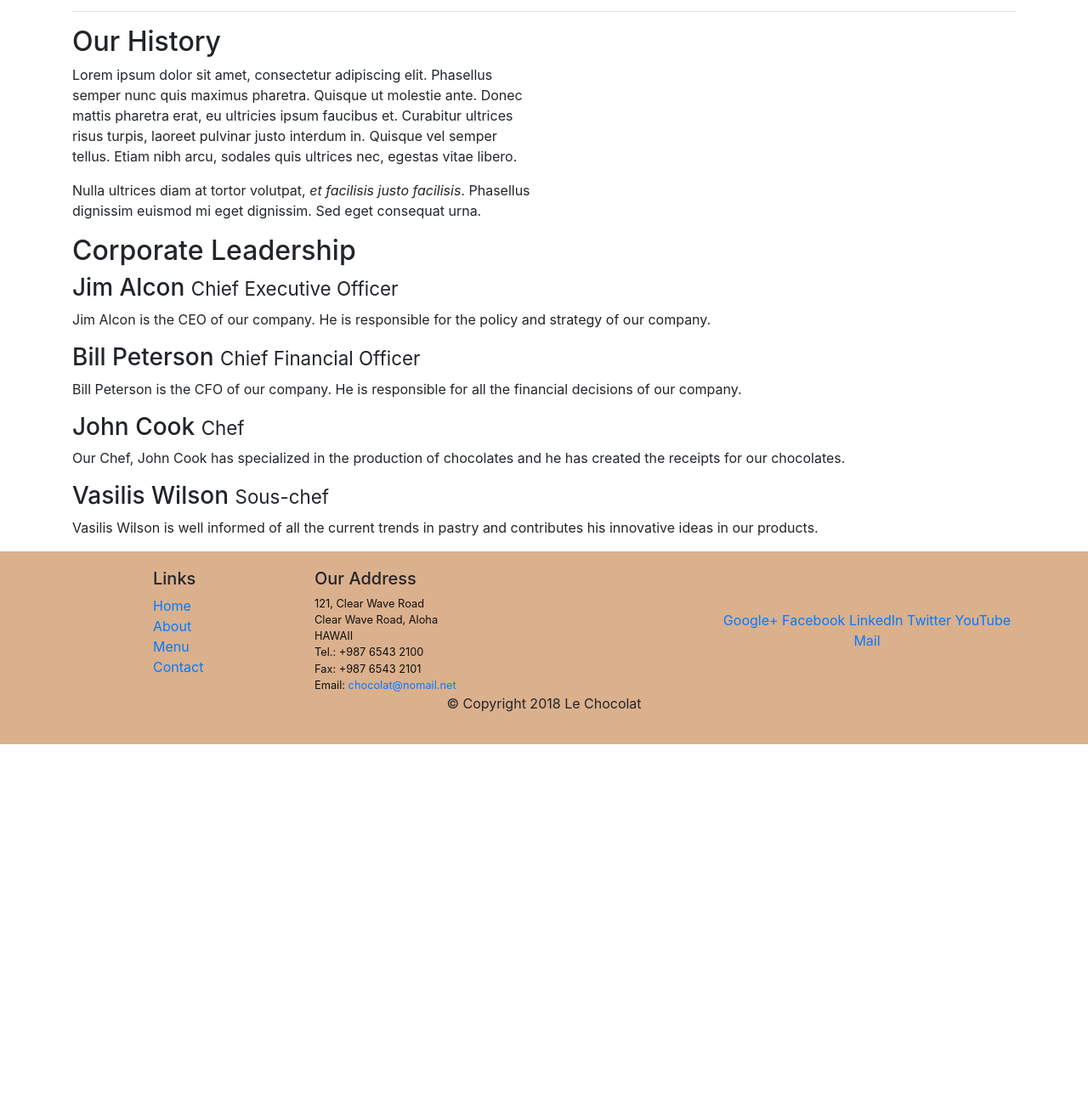
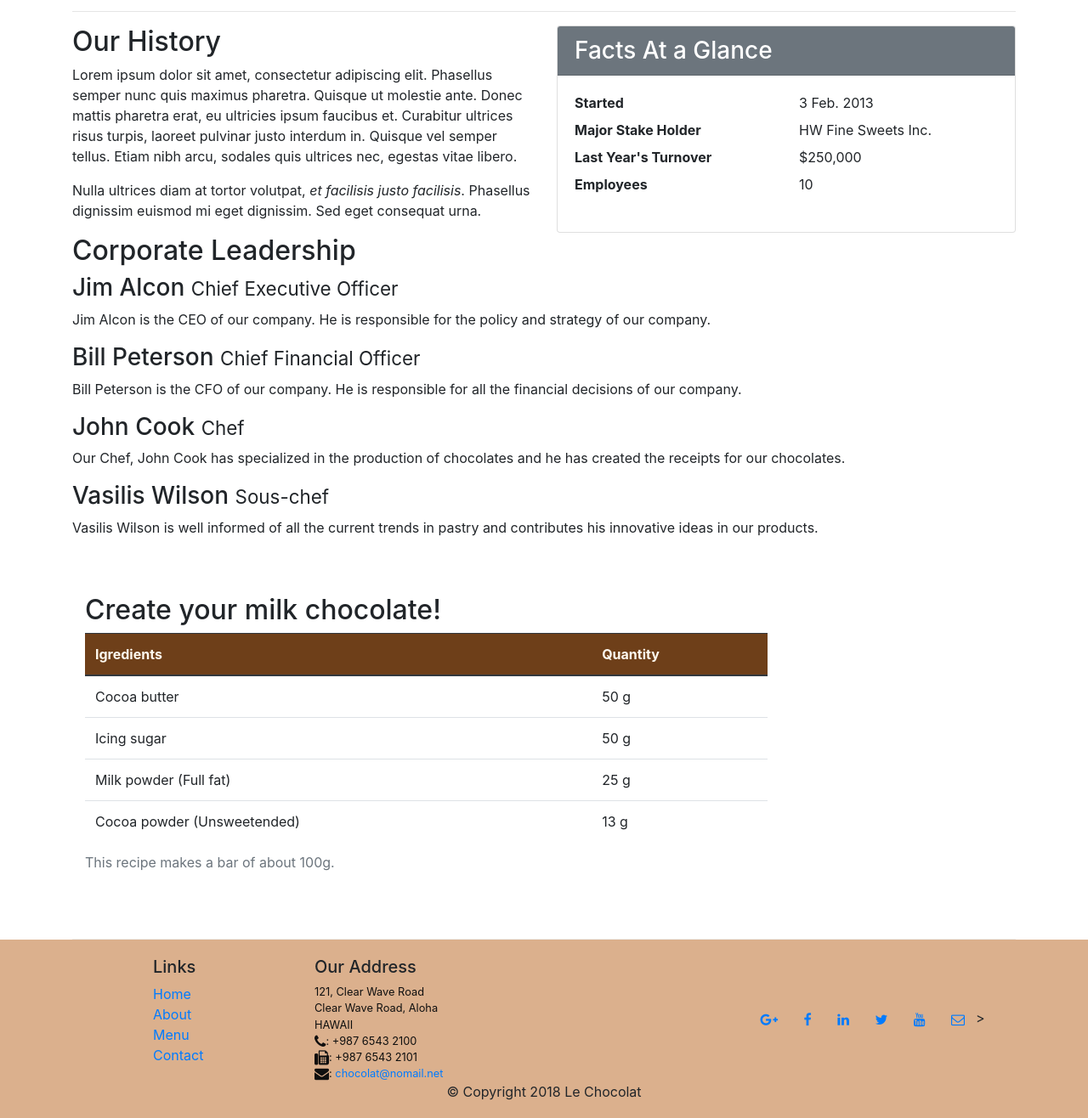
Before and after one commit to Daniel-w3/leChocolat, a website: page aboutus.html in a window 1280 px wide. Shown: the part 411-1727 px from the top of the page at 85% size. Before the commit the page ends 1287 px from the top, so only its background shows below. Drawn offline with nearby package versions, Linux system fonts and the light colour scheme.

Commit message:
Tables and Cards

```diff
--- a/CSS/styles.css
+++ b/CSS/styles.css
@@ -31,3 +31,8 @@ body{
 .bg-light {
     background-color: #dbb08d !important;
 }
+.table .thead-dark th{
+    color:floralwhite;
+    background-color:#6E3F19
+}
+tr:hover {background-color:#dbb08db0!important}
--- a/aboutus.html
+++ b/aboutus.html
@@ -10,6 +10,7 @@
     <!-- Bootstrap CSS -->
     <link rel="stylesheet" href="node_modules/bootstrap/dist/css/bootstrap.min.css">
     <link href="CSS/styles.css" rel="stylesheet">
+    <link rel="stylesheet" href="node_modules/font-awesome/css/font-awesome.min.css">
 </head>
 
 <body>
@@ -53,6 +54,21 @@
                     euismod mi eget dignissim. Sed eget consequat urna. </p>
             </div>
             <div class="col col-sm">
+                <div class="card">
+                    <h3 class="card-header bg-secondary text-white">Facts At a Glance</h3>
+                    <div class="card-body">
+                        <dl class="row">
+                            <dt class="col-6">Started</dt>
+                            <dd class="col-6">3 Feb. 2013</dd>
+                            <dt class="col-6">Major Stake Holder</dt>
+                            <dd class="col-6">HW Fine Sweets Inc.</dd>
+                            <dt class="col-6">Last Year's Turnover</dt>
+                            <dd class="col-6">$250,000</dd>
+                            <dt class="col-6">Employees</dt>
+                            <dd class="col-6">10</dd>
+                        </dl>
+                    </div>
+                </div>
             </div>
         </div>
 
@@ -78,7 +94,42 @@
                     ideas in our products. </p>
             </div>
         </div>
-
+        <div class="row row-content">
+            <div class="col-12 col-sm-9">
+                <h2> Create your milk chocolate!</h2>
+                <div class="table-responsive">
+                    <table class="table table-hover">
+                        <caption>This recipe makes a bar of about 100g.</caption>
+                        <thead class="thead-dark">
+                            <tr>
+                                <th>Igredients</th>
+                                <th>Quantity</th>
+                            </tr>
+                        </thead>
+                        <tbody>
+                            <tr>
+                                <td>Cocoa butter</td>
+                                <td>50 g</td>
+                            </tr>
+                            <tr>
+                                <td>Icing sugar</td>
+                                <td>50 g</td>
+                            </tr>
+                            <tr>
+                                <td>Milk powder (Full fat)</td>
+                                <td>25 g</td>
+                            </tr>
+                            <tr>
+                                <td>Cocoa powder (Unsweetended)</td>
+                                <td>13 g</td>
+                            </tr>
+                        </tbody>
+                    </table>
+                </div>
+            </div>
+            <div class="col-12 col-sm-3">
+            </div>
+        </div>
     </div>
 
     <footer class="footer">
@@ -99,19 +150,26 @@
                         121, Clear Wave Road<br>
                         Clear Wave Road, Aloha<br>
                         HAWAII<br>
-                        Tel.: +987 6543 2100<br>
-                        Fax: +987 6543 2101<br>
-                        Email: <a href="mailto:chocolat@nomail.net">chocolat@nomail.net</a>
+                        <i class="fa fa-phone fa-lg"></i>: +987 6543 2100<br>
+                        <i class="fa fa-fax fa-lg"></i>: +987 6543 2101<br>
+                        <i class="fa fa-envelope fa-lg"></i>: <a
+                            href="mailto:chocolat@nomail.net">chocolat@nomail.net</a>
                     </address>
                 </div>
                 <div class="col-sm align-self-center">
                     <div style="text-align:center">
-                        <a href="http://google.com/+">Google+</a>
-                        <a href="http://www.facebook.com/profile.php?id=">Facebook</a>
-                        <a href="http://www.linkedin.com/in/">LinkedIn</a>
-                        <a href="http://twitter.com/">Twitter</a>
-                        <a href="http://youtube.com/">YouTube</a>
-                        <a href="mailto:">Mail</a>
+                        <a class="btn btn-social-icon btn-google-plus" href="http://google.com/+">
+                            <i class="fa fa-google-plus"></i></a>
+                        <a class="btn btn-social-icon btn-facebook" href="http://www.facebook.com/profile.php?id=">
+                            <i class="fa fa-facebook"></i></a>
+                        <a class="btn btn-social-icon btn-linkedin" href="http://www.linkedin.com/in/">
+                            <i class="fa fa-linkedin"></i></a>
+                        <a class="btn btn-social-icon btn-twitter" href="http://twitter.com/">
+                            <i class="fa fa-twitter"></i></a>
+                        <a class="btn btn-social-icon btn-youtube" href="http://youtube.com/">
+                            <i class="fa fa-youtube"></i></a>
+                        <a class="btn btn-social-icon" href="mailto:">
+                            <i class="fa fa-envelope-o"></i></a>>
                     </div>
                 </div>
             </div>
--- a/package.json
+++ b/package.json
@@ -15,6 +15,7 @@
   },
   "dependencies": {
     "bootstrap": "^4.1.0",
+    "font-awesome": "^4.7.0",
     "jquery": "^3.3.1",
     "popper.js": "^1.16.1",
     "tether": "^1.4.4"
```
Also changed, not shown: index.html (+25 -13 lines).
